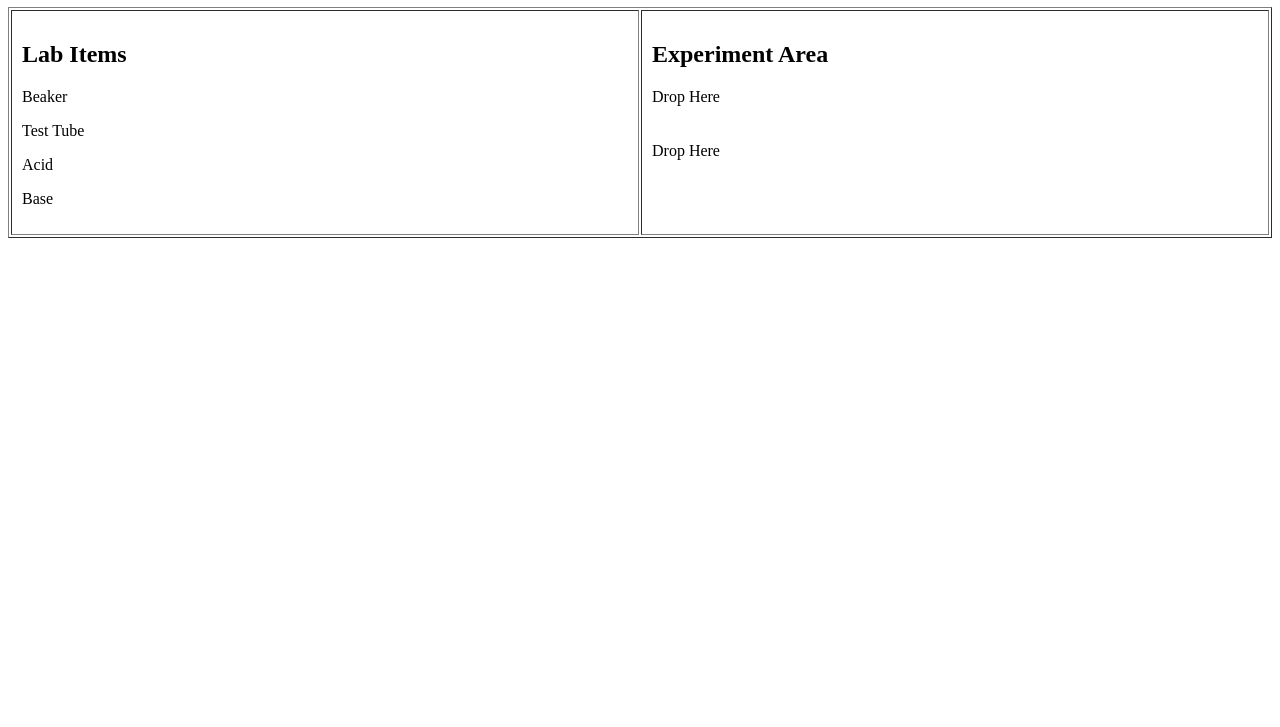
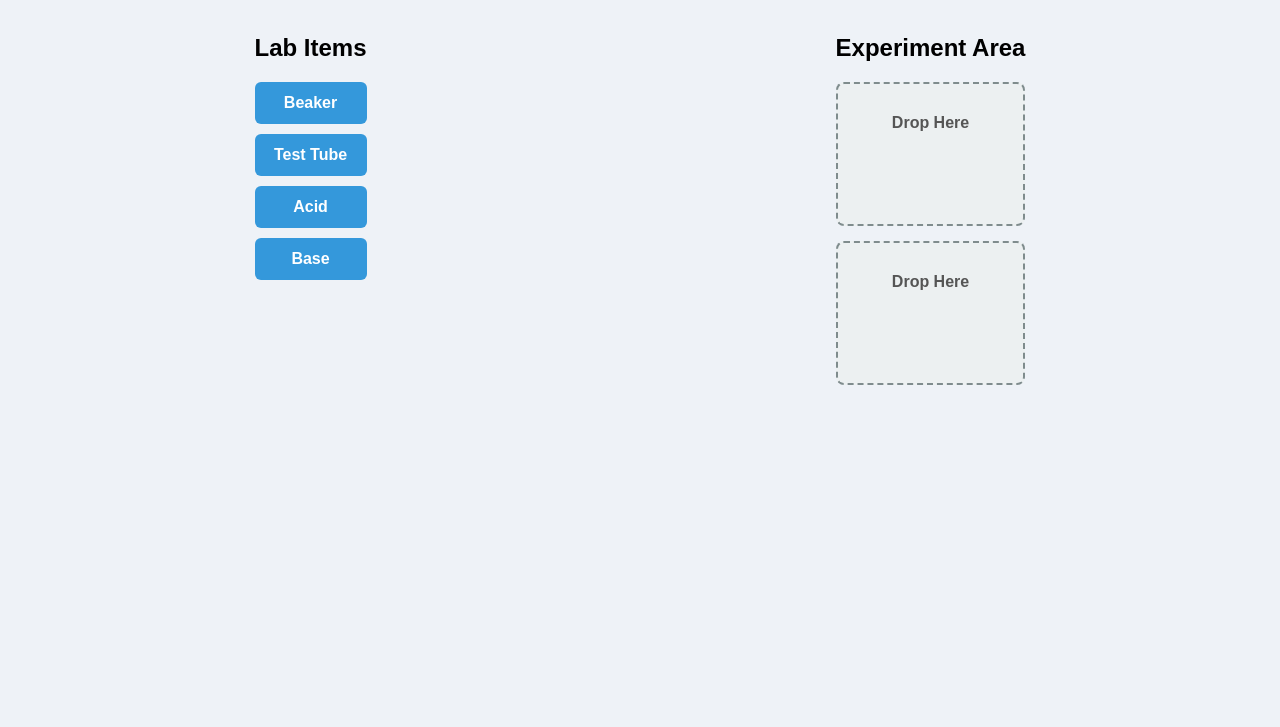
Before and after one commit to asthapcse25-cmyk/web-module-2, a plain HTML site: page index.html in a window 1280 px wide. Shown: the part 73-800 px from the top of the page. Drawn offline with Linux system fonts and the light colour scheme.

Commit message:
Refactor index.html for improved layout and styling
Updated structure and styling of the HTML layout.

```diff
--- a/index.html
+++ b/index.html
@@ -1,30 +1,34 @@
-<!DOCTYPE html>
 <html>
 <head>
     <title>Virtual Chemistry Lab</title>
-    <link rel = "stylesheets" href="styles.css">
+    <link rel="stylesheet" href="styles.css">
 </head>
+
 <body>
-    <h1 align="center">Virtual Chemistry Lab</h1>
-    <table border="1" width="100%" cellpadding="10">
-        <tr>
-            <!-- Draggable Items Section -->
-            <td width="50%" valign="top">
-                <h2>Lab Items</h2>
-                <p draggable="true">Beaker</p>
-                <p draggable="true">Test Tube</p>
-                <p draggable="true">Acid</p>
-                <p draggable="true">Base</p>
-            </td>
 
-            <!-- Drop Zones Section -->
-            <td width="50%" valign="top">
-                <h2>Experiment Area</h2>
-                <div draggable="false">Drop Here</div>
-                <br><br>
-                <div draggable="false">Drop Here</div>
-            </td>
-        </tr>
-    </table>
+<h1>Virtual Chemistry Lab</h1>
+
+<div class="container">
+
+    <!-- Lab Items -->
+    <div class="box">
+        <h2>Lab Items</h2>
+
+        <p draggable="true" class="item">Beaker</p>
+        <p draggable="true" class="item">Test Tube</p>
+        <p draggable="true" class="item">Acid</p>
+        <p draggable="true" class="item">Base</p>
+    </div>
+
+    <!-- Experiment Area -->
+    <div class="box">
+        <h2>Experiment Area</h2>
+
+        <div class="drop-zone">Drop Here</div>
+        <div class="drop-zone">Drop Here</div>
+    </div>
+
+</div>
+
 </body>
 </html>
```
